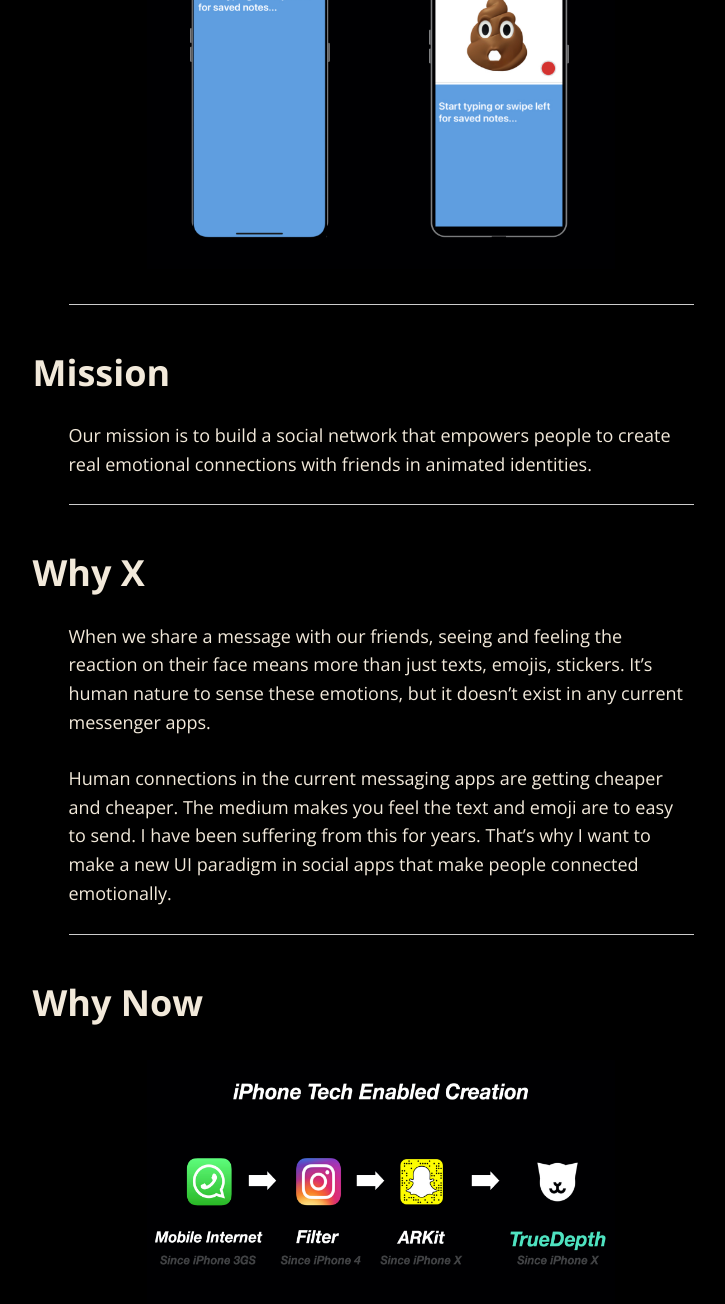
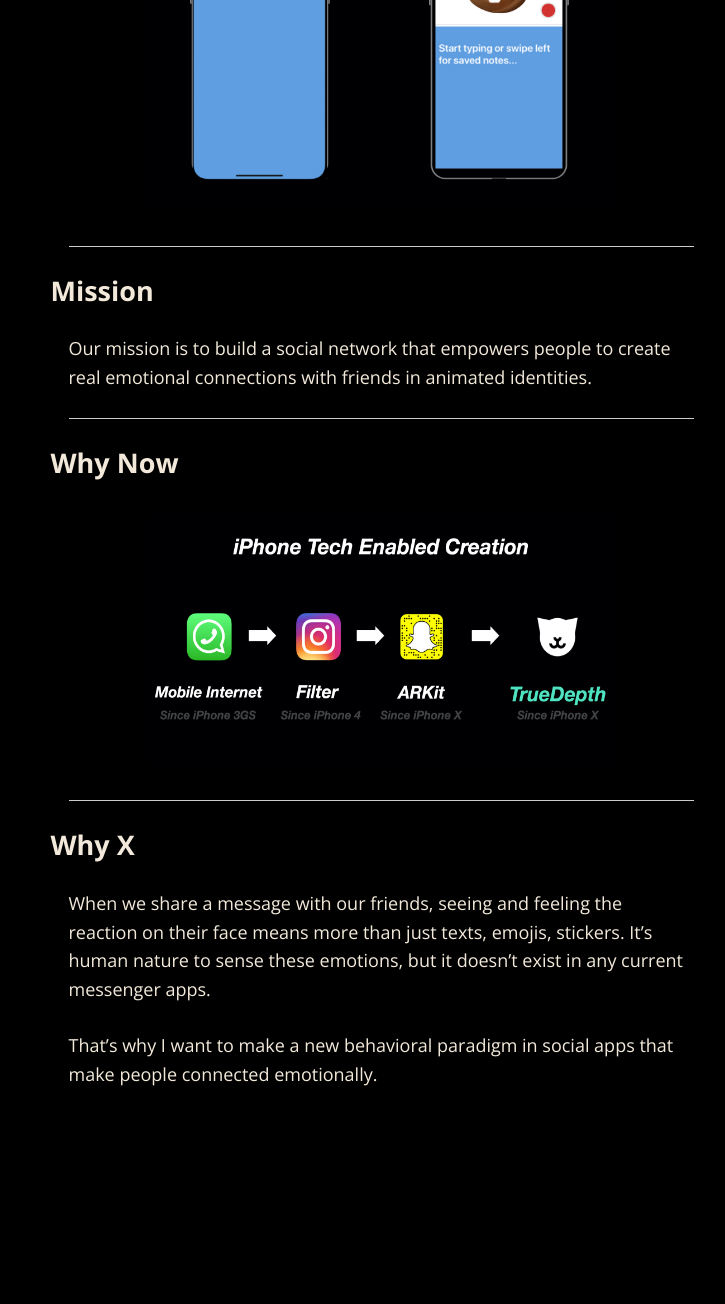
Before and after one commit to tarsmachine/tarsmachine.github.io, a Jekyll site: the page built from index.md, in a window 1280 px wide and 1400 px high, scrolled down 948 px. Shown: the top 1304 px of the window, without its empty margins (259-984 px from the left). Built offline with Jekyll 4.4.1, drawn with Linux system fonts in a browser that asks for light colours; nearby versions of some CDN libraries; after the commit the page ends 2127 px from its top, so only the background shows below that.

Commit message:
Update Why

```diff
--- a/index.md
+++ b/index.md
@@ -8,7 +8,7 @@ layout: default
 ### X Memo
 
 
-### Status
+#### Status
 
 - Pre-everything: launch, user, rev, incorporation
 - Status: building iOS private beta (launch: 11/15)
@@ -16,7 +16,7 @@ layout: default
 ---
 
 
-### Product Preview
+#### Product Preview
 
 X is an animated face reaction-based messenger app. It shows you the face reaction of your friend in an animated avatar when they read/reply to your message.
 
@@ -24,23 +24,21 @@ X is an animated face reaction-based messenger app. It shows you the face reacti
 
 ---
 
-
-### Mission
+#### Mission
 
 Our mission is to build a social network that empowers people to create real emotional connections with friends in animated identities.
 
 ---
 
+#### Why Now
 
-### Why X
-
-When we share a message with our friends, seeing and feeling the reaction on their face means more than just texts, emojis, stickers. It's human nature to sense these emotions, but it doesn’t exist in any current messenger apps.
-
-Human connections in the current messaging apps are getting cheaper and cheaper. The medium makes you feel the text and emoji are to easy to send. I have been suffering from this for years. That’s why I want to make a new UI paradigm in social apps that make people connected emotionally.
+<img src="images/why.png" alt="sample image" width="700" height="250">
 
 ---
 
 
-### Why Now
+#### Why X
 
-<img src="images/why.png" alt="sample image" width="700" height="250">
+When we share a message with our friends, seeing and feeling the reaction on their face means more than just texts, emojis, stickers. It's human nature to sense these emotions, but it doesn’t exist in any current messenger apps.
+
+That’s why I want to make a new behavioral paradigm in social apps that make people connected emotionally.
```
